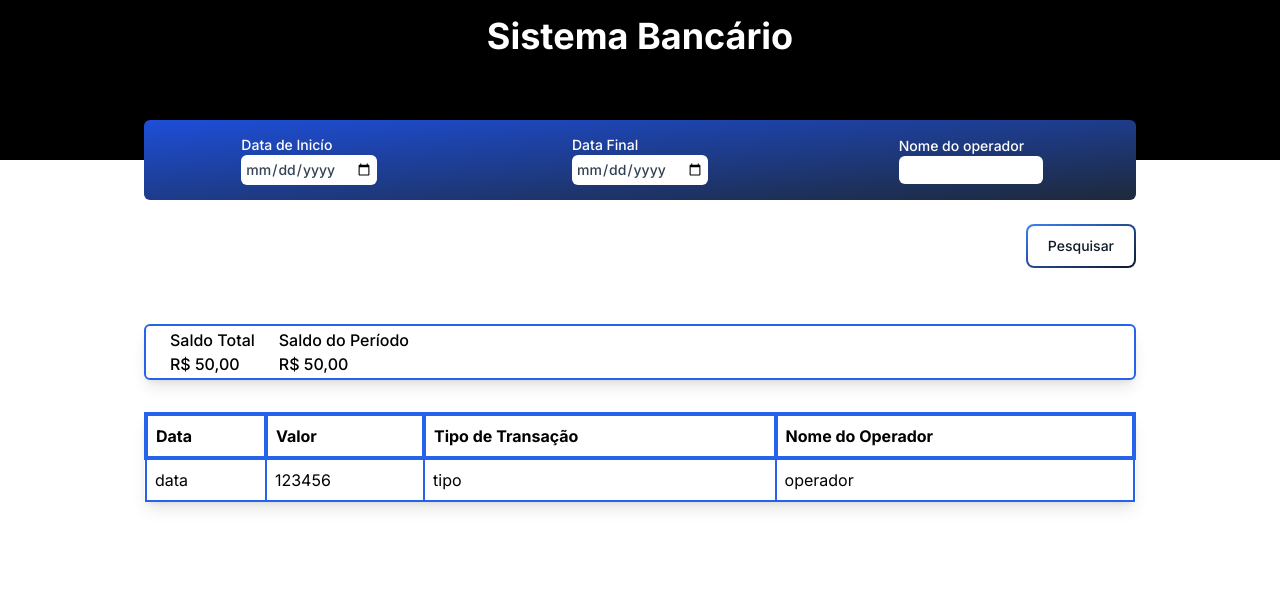
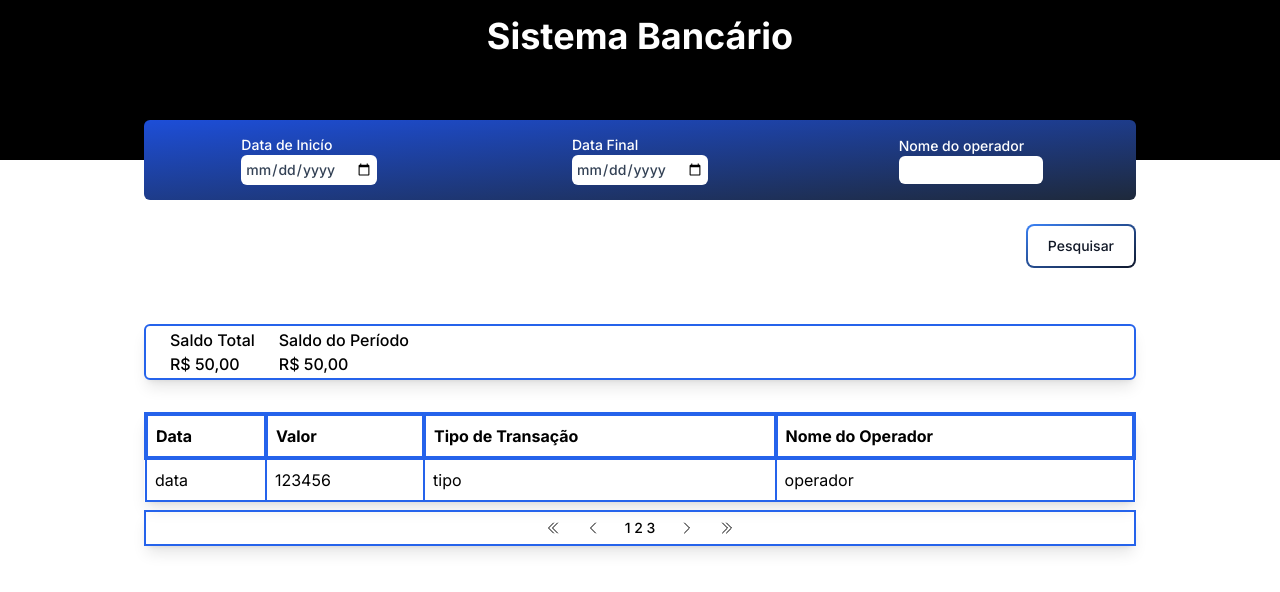
Before and after one commit to tettam/supera-frontend, a Next.js app: page / in a window 1280 px wide. Shown: the top 592 px of the page. Built offline with nearby package versions, Linux system fonts and the light colour scheme.

Commit message:
create pagination component

```diff
--- /dev/null
+++ b/src/app/components/MoreBankStatements.jsx
@@ -0,0 +1,26 @@
+export const MoreBankStatements = () => {
+  return (
+    <div className="flex h-8 w-full border-2 mt-2 border-blue-600 shadow-lg items-center
+    justify-center text-sm p-4">
+      <svg xmlns="http://www.w3.org/2000/svg" fill="none" viewBox="0 0 24 24" strokeWidth={1.5} stroke="currentColor" className="w-4 h-4 mr-6 cursor-pointer">
+        <path strokeLinecap="round" strokeLinejoin="round" d="M18.75 19.5l-7.5-7.5 7.5-7.5m-6 15L5.25 12l7.5-7.5" />
+      </svg>
+      <svg xmlns="http://www.w3.org/2000/svg" fill="none" viewBox="0 0 24 24" strokeWidth={1.5} stroke="currentColor" className="w-4 h-4 mr-6 cursor-pointer">
+        <path strokeLinecap="round" strokeLinejoin="round" d="M15.75 19.5L8.25 12l7.5-7.5" />
+      </svg>
+      <div className="font-medium">
+        1 2 3
+      </div>
+      <svg xmlns="http://www.w3.org/2000/svg" fill="none" viewBox="0 0 24 24" strokeWidth={1.5} stroke="currentColor" className="w-4 h-4 ml-6 cursor-pointer">
+        <path strokeLinecap="round" strokeLinejoin="round" d="M8.25 4.5l7.5 7.5-7.5 7.5" />
+      </svg>
+      <svg xmlns="http://www.w3.org/2000/svg" fill="none" viewBox="0 0 24 24" strokeWidth={1.5} stroke="currentColor" className="w-4 h-4 ml-6 cursor-pointer">
+        <path strokeLinecap="round" strokeLinejoin="round" d="M11.25 4.5l7.5 7.5-7.5 7.5m-6-15l7.5 7.5-7.5 7.5" />
+      </svg>
+
+
+
+
+    </div>
+  )
+}
--- a/src/app/page.js
+++ b/src/app/page.js
@@ -5,6 +5,7 @@ import { ButtonSearch } from "./components/ButtonSearch"
 import { FilterArea } from "./components/FilterArea"
 import { ShowMonetaryValues } from "./components/ShowMonetaryValues";
 import { BanckStatementArea } from "./components/BankStatementArea";
+import { MoreBankStatements, MoreExtracts } from "./components/MoreBankStatements";
 
 export default function Home() {
   const [filters , setFilters] = useState({
@@ -28,6 +29,7 @@ export default function Home() {
         <ButtonSearch onClick={handleClick} />
         <ShowMonetaryValues />
         <BanckStatementArea />
+        <MoreBankStatements />
       </div>
     </div>
   )
```
